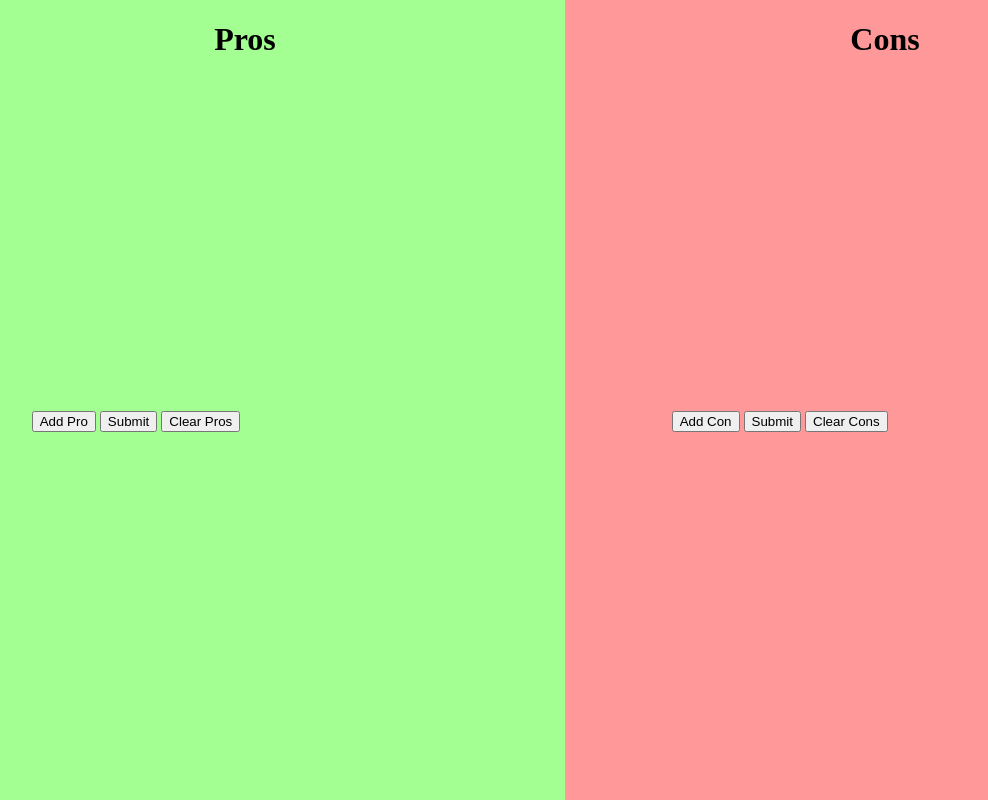
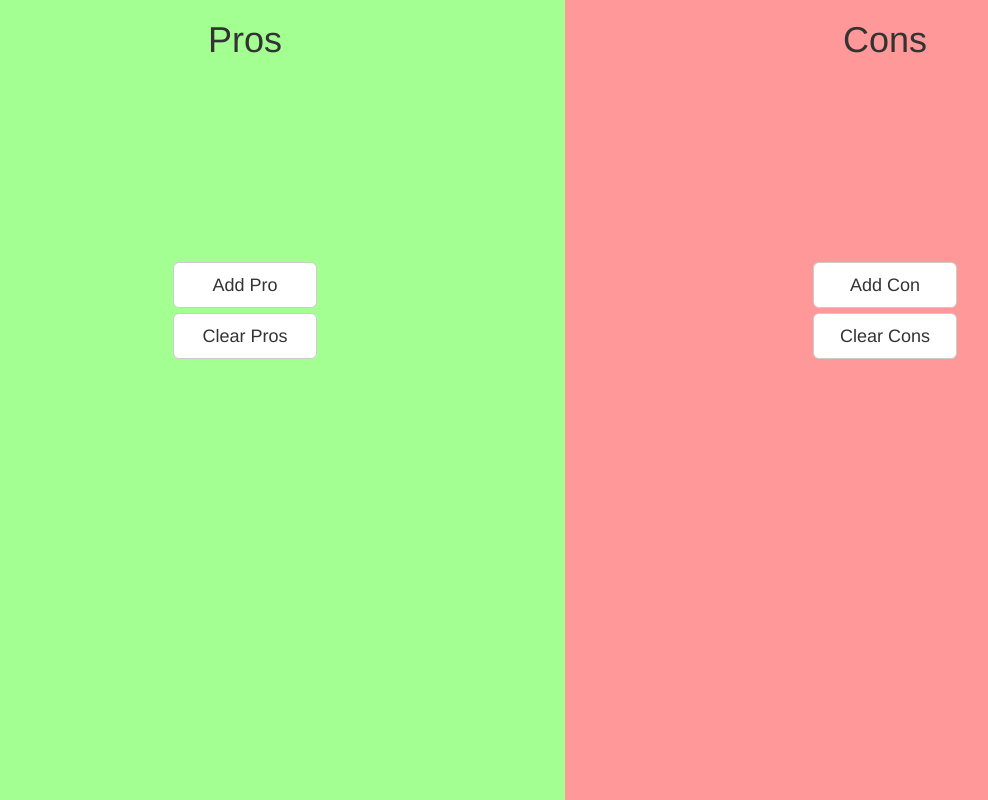
Before and after one commit to Tamenze/pro-con, a PHP site: page / in a window 1280 px wide. Shown: the whole page, without its empty margins (75-1063 px from the left). Run offline with PHP 8.4, Linux system fonts and the light colour scheme.

Commit message:
Started off styling, made enter key work as submit button

```diff
--- a/styles.css
+++ b/css/styles.css
@@ -3,6 +3,11 @@ html,body{
 	padding: 0;
 	height: 100%;
 }
+
+.container-fluid, .row{
+	height: 100%
+}
+
 
 #positive, #negative{
 	height: 100%;
@@ -30,7 +35,7 @@ h1{
 ul{
 	list-style: none;
 	padding: 1.5em;
-	margin-left: 2em;
+	margin-left: 6em;
 }
 #positive ul li:before{
 	content: "+";
@@ -45,8 +50,20 @@ footer{
 	clear:both;
 }
 
-#pro_add, #con_add, #pro_submit, #con_submit, #pro_clear, #con_clear{
+/*#pro_add, #con_add, #pro_submit, #con_submit, #pro_clear, #con_clear{
 	position: relative;
 	top: 20em;
 	left: 8em;
+	margin: 40 auto;
+}*/
+.buttons{
+	position: relative;
+	top: 10em;
+	margin: 0 auto;
+	/*text-align: center;*/
 }
+
+.btn-block{
+	max-width: 8em;
+	margin: 0 auto
+}
--- a/index.html
+++ b/index.html
@@ -3,47 +3,44 @@
 <head>
 	<meta charset="UTF-8">
 	<title>Pros/Cons</title>
+	<meta name="viewport" content="width=device-width, initial-scale=1">
+	<!-- <link href="//fonts.googleapis.com/css?family=Raleway:400,300,600" rel="stylesheet" type="text/css"> -->
+	<!-- <link rel="icon" type="image/png" href="images/favicon.png"> -->
+
 	<script src="https://ajax.googleapis.com/ajax/libs/jquery/2.2.2/jquery.min.js"></script>
 	<script src="main.js"></script>
-	<link rel="stylesheet" href="styles.css">
+	<!-- <link rel="stylesheet" href="css/normalize.css"> -->
+	<!-- <link rel="stylesheet" href="css/skeleton.css"> -->
+	<!-- Latest compiled and minified CSS -->
+<link rel="stylesheet" href="https://maxcdn.bootstrapcdn.com/bootstrap/3.3.6/css/bootstrap.min.css" integrity="sha384-1q8mTJOASx8j1Au+a5WDVnPi2lkFfwwEAa8hDDdjZlpLegxhjVME1fgjWPGmkzs7" crossorigin="anonymous">
+
+	<link rel="stylesheet" href="css/styles.css">
 </head>
 <body>
-	<div id="positive">
+	<div class="container-fluid">
+		<div class="row">
+
+	<div class="col-lg-6" id="positive">
 
 		<h1> Pros</h1>
 		<ul class="pro_ul">
-	<!-- 		<li>too sleep</li>
-			<li>kin did</li> -->
 		</ul>
-		<button id="pro_add">Add Pro</button>
-		<button id="pro_submit">Submit</button>
-		<button id="pro_clear">Clear Pros</button>
+		<div class="buttons">
+		<button class="btn btn-default btn-lg btn-block" id="pro_add">Add Pro</button>
+		<button class="btn btn-default btn-lg btn-block" id="pro_clear">Clear Pros</button>
+		</div>
 	</div>
-	<div id="negative">
+	<div class="col-lg-6" id="negative">
 		<h1> Cons</h1>
 		<ul class="con_ul">
-	<!-- 		<li>ghetto of course</li>
-			<li>don't weep</li> -->
 		</ul>
-		<button id="con_add">Add Con</button>
-		<button id="con_submit">Submit</button>
-		<button id="con_clear">Clear Cons</button>
+		<div class="buttons">
+		<button class="btn btn-default btn-lg btn-block" id="con_add">Add Con</button>
+		<button class="btn btn-default btn-lg btn-block" id="con_clear">Clear Cons</button>
+		</div>
 	</div>
 	<footer></footer>
+		</div>
+	</div>
 </body>
 </html>
-
-<!-- side by side list
--user can add to text fields
--can give list a title
--very pretty front end
--big text, nice font
-
--should be able to write some text in a yellow sticky note type space (for aspects they're not sure if pro or con), and then drag to the proper side later
--should also be able to drag things, once written in list, to opposite side
-
--at end of pro/con listing, the side with more aspects should populate a modal that covers the whole page and say yes! or noooooo
--user should be able to send links of their list to others
--should be able to put images/gifs in.
-
--put links to my github and portfolio on it  -->
--- a/main.js
+++ b/main.js
@@ -30,9 +30,6 @@ if(typeof(Storage) !== "undefined"){
 	      		}
 	      	}
 	}
-
-
-
 }
 else{
     console.log("No web storage support")
@@ -43,12 +40,21 @@ else{
 
 $("#pro_add").click(function(){
 	if ( $("input:text").length === 0 ){
-		$(".pro_ul").append("<input type='text' placeholder='Pro ?'>")
-		//if a text field doesn't already exist on the page, add one
+		$(".pro_ul").append("<input type='text' placeholder='Pro ?'>").keypress(function(event){
+			if (event.which === 13){
+				var inputted_pro = $("input:text")[0].value ;
+				proArray.push(inputted_pro);
+				localStorage.setItem("pros", JSON.stringify(proArray) );
 
-		// $(".pro_ul").append("<input type='text' placeholder='Pro ?'> <button id='pro_ACTUALLY'>Submit</button>")
+				console.log($("input:text").value);
+				console.log(inputted_pro);
+				console.log(proArray);
+				console.log("length of proArray: " + proArray.length);
 
-		console.log($("input:text").length)
+				$(".pro_ul").append("<li>" + inputted_pro + "</li>") ;
+				$("input:text").remove()
+			}
+		})
 	}
 	else {
 		alert("There is already a text field open.");
@@ -56,10 +62,25 @@ $("#pro_add").click(function(){
 	}
 
 })
+
+
 $("#con_add").click(function(){
 	if ( $("input:text").length === 0 ){
-		$(".con_ul").append("<input type='text' placeholder='Con ?'>")
-		console.log($("input:text").length)
+		$(".con_ul").append("<input id='con_space' type='text' placeholder='Con ?'>").keypress(function(event){
+			if (event.which === 13){
+				var inputted_con = $("input:text")[0].value ;
+				conArray.push(inputted_con);
+				localStorage.setItem("cons", JSON.stringify(conArray) );
+
+				console.log($("input:text").value);
+				console.log(inputted_con);
+				console.log(conArray);
+				console.log("length of conArray: " + conArray.length);
+
+				$(".con_ul").append("<li>" + inputted_con + "</li>") ;
+				$("input:text").remove()
+			}
+		})
 	}
 	else {
 		alert("There is already a text field open.");
@@ -72,49 +93,54 @@ $("#con_add").click(function(){
 
 
 
-$("#pro_submit").on("click", function(){
-// click(function(){
-	// alert("hey!")
-	// if ($("input:text")[0].value !== ""){
-		var inputted_pro = $("input:text")[0].value ;
-		//each time submit pro button is pressed, we should
-		// 1)push the innertext to the proArray
-		// 2)reset the localstorage item
-		proArray.push(inputted_pro);
-		// localStorage.setItem("pros", proArray);
-		localStorage.setItem("pros", JSON.stringify(proArray) );
+// // $("#pro_submit").on("click", function(){
+// $("#pro_space").keypress(function(event){
+// 	if (event.which === 13){
+// // click(function(){
+// 	// alert("hey!")
+// 	// if ($("input:text")[0].value !== ""){
+// 		var inputted_pro = $("input:text")[0].value ;
+// 		//each time submit pro button is pressed, we should
+// 		// 1)push the innertext to the proArray
+// 		// 2)reset the localstorage item
+// 		proArray.push(inputted_pro);
+// 		// localStorage.setItem("pros", proArray);
+// 		localStorage.setItem("pros", JSON.stringify(proArray) );
 
-		console.log($("input:text").value);
-		console.log(inputted_pro);
-		console.log(proArray);
-		console.log("length of proArray: " + proArray.length);
+// 		console.log($("input:text").value);
+// 		console.log(inputted_pro);
+// 		console.log(proArray);
+// 		console.log("length of proArray: " + proArray.length);
 
 
 
-		$(".pro_ul").append("<li>" + inputted_pro + "</li>") ;
-		$("input:text").remove()
-		// $("#pro_ACTUALLY").remove()
+// 		$(".pro_ul").append("<li>" + inputted_pro + "</li>") ;
+// 		$("input:text").remove()
+// 		// $("#pro_ACTUALLY").remove()
+// 	}
+// 	else {
+// 		console.log('typing')
+// 	}
+// 	// }
+// 	// else {
+// 	 // alert("You must enter a pro.")
+// 	// }
+// })
 
-	// }
-	// else {
-	 // alert("You must enter a pro.")
-	// }
-})
+// $("#con_submit").on("click", function(){
+// 	var inputted_con = $("input:text")[0].value ;
+// 		conArray.push(inputted_con);
+// 		localStorage.setItem("cons", JSON.stringify(conArray) );
 
-$("#con_submit").on("click", function(){
-	var inputted_con = $("input:text")[0].value ;
-		conArray.push(inputted_con);
-		localStorage.setItem("cons", JSON.stringify(conArray) );
+// 		console.log($("input:text").value);
+// 		console.log(inputted_con);
+// 		console.log(conArray);
+// 		console.log("length of conArray: " + conArray.length);
 
-		console.log($("input:text").value);
-		console.log(inputted_con);
-		console.log(conArray);
-		console.log("length of conArray: " + conArray.length);
+// 		$(".con_ul").append("<li>" + inputted_con + "</li>") ;
+// 		$("input:text").remove()
 
-		$(".con_ul").append("<li>" + inputted_con + "</li>") ;
-		$("input:text").remove()
-
-})
+// })
 
 
 $("#pro_clear").click(function(){
@@ -131,8 +157,8 @@ $("#con_clear").click(function(){
 // -add styling (think responsive)
 // -dry up code (leave big comments in there, add better comments)
 // -add validations for input fields
-// -remove submit buttons, and make it so that pressing enter submits list item
 // -add delete functionality
+// -make it so that on click of "add pro/con", the focus is put on the text input field
 
 // MAYBES
 // -maybe draggable ui? there can be an unsure area and they can drag that text to either side and have it turn pro/con styled
@@ -140,4 +166,13 @@ $("#con_clear").click(function(){
 // -add title functionality (so you can name the topic at hand)?
 // -make it so that they can have multiple lists stored, saved with time and date last edited
 
+// -should be able to write some text in a yellow sticky note type space (for aspects they're not sure if pro or con), and then drag to the proper side later
+// -should also be able to drag things, once written in list, to opposite side
+
+// -at end of pro/con listing, the side with more aspects should populate a modal that covers the whole page and say yes! or noooooo
+// -user should be able to send links of their list to others
+// -should be able to put images/gifs in.
+
+// -put links to my github and portfolio on it
+
 })
```
Also changed, not shown: css/normalize.css (added).
